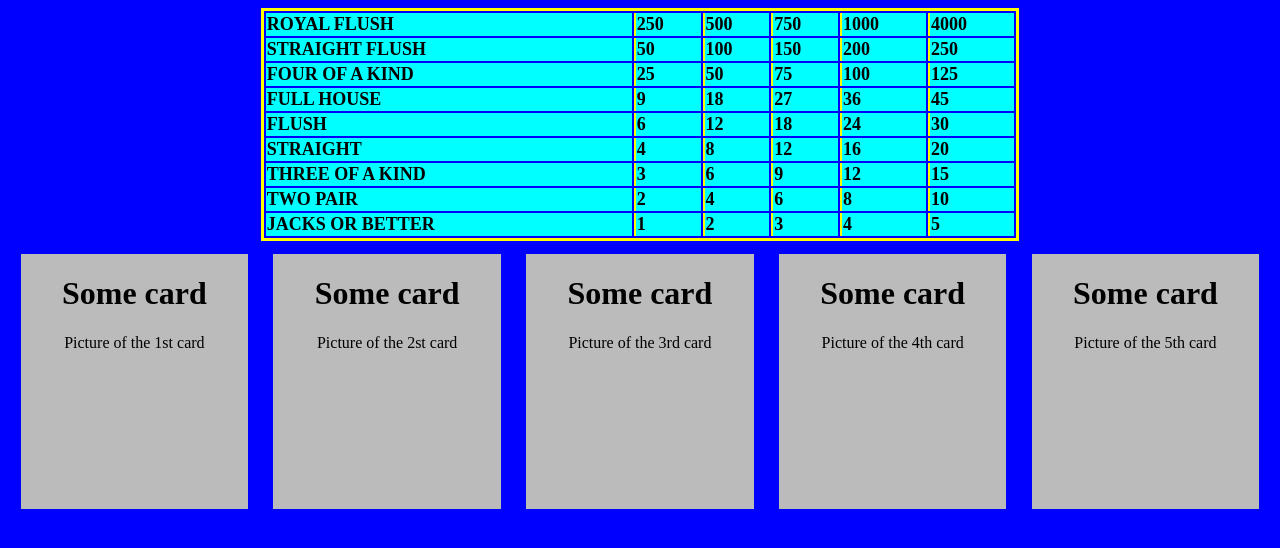
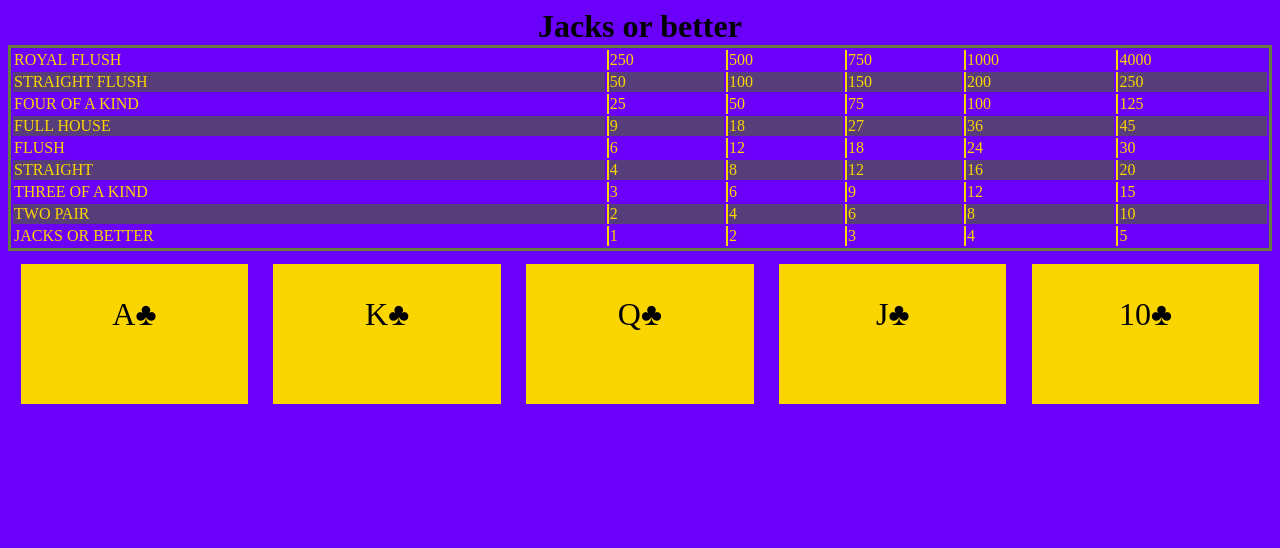
Before and after one commit to Ruslion/Django-VPS, a Django app: page / in a window 1280 px wide. Shown: the top 548 px of the page. Run offline with Django 5.2, Linux system fonts and the light colour scheme; some libraries are stand-ins or nearby versions.

Commit message:
updates to index.html

```diff
--- a/my_vps_project/videopoker/static/videopoker/stylesheet.css
+++ b/my_vps_project/videopoker/static/videopoker/stylesheet.css
@@ -1,3 +1,31 @@
+:root {
+  --base-color:#6A00FA;
+  --second-color:#A9FA00;
+  --third-color:#FAD500;
+  --fourth-color:#573D7A;
+  --fifth-color:#677A3D;
+  --sixth-color: #7A713D;
+}
+table {
+  width:100%;
+  border:3px solid;
+  border-color:var(--fifth-color);
+  margin:auto;
+  font-size:medium;
+  color:var(--third-color);
+  text-align: left;
+}
+
+
+h1 {
+  margin:auto;
+  width:fit-content;
+}
+
+.title {
+  width: 100%;
+
+}
 .hand {
     display:flex;
     width: 100%;
@@ -5,7 +33,7 @@
 .flip-card {
     background-color: transparent;
     width: 18%;
-    height: 255px;
+    height: 140px;
     perspective: 1000px; /* Remove this if you don't want the 3D effect */
     margin: 1%;
   }
@@ -36,8 +64,11 @@
 
   /* Style the front side (fallback if image is missing) */
   .flip-card-front {
-    background-color: #bbb;
+    background-color: var(--third-color);
     color: black;
+    font-size:xx-large;
+    vertical-align: middle;
+    height:100%
   }
 
   /* Style the back side */
@@ -53,15 +84,13 @@
   }
 
   table td + td {
-    border-left:2px solid yellow;
-  }
-  tr {
-    background-color: aqua;
+    border-left:2px solid var(--third-color);
   }
 
-  tr .alternate {
-    background-color: blue;
+
+  .alternate {
+    background-color: var(--fourth-color);
   }
   body {
-    background-color: blue;
+    background-color: var(--base-color);
   }
--- a/my_vps_project/videopoker/templates/videopoker/index.html
+++ b/my_vps_project/videopoker/templates/videopoker/index.html
@@ -11,8 +11,9 @@
 </head>
 
 <body>
+<div class="title"><h1>Jacks or better</h1></div>
 <div class="multiplier_table" >
-  <table style="width:60%;border:3px solid;border-color:yellow; margin:auto; font-size: large;font-weight: bold;">
+  <table>
     <tr><td>ROYAL FLUSH</td><td>250</td><td>500</td><td>750</td><td>1000</td><td>4000</td></tr>
     <tr class="alternate"><td>STRAIGHT FLUSH</td><td>50</td><td>100</td><td>150</td><td>200</td><td>250</td></tr>
     <tr><td>FOUR OF A KIND</td><td>25</td><td>50</td><td>75</td><td>100</td><td>125</td></tr>
@@ -29,8 +30,8 @@
   <div class="flip-card">
     <div class="flip-card-inner">
       <div class="flip-card-front">
-        <h1>Some card</h1>
-        <p>Picture of the 1st card</p>
+
+        <p>A♣</p>
       </div>
       <div class="flip-card-back">
         <img class="back" src="{% static 'videopoker/card_back_180.jpg' %}"></img>
@@ -43,8 +44,8 @@
   <div class="flip-card">
     <div class="flip-card-inner">
       <div class="flip-card-front">
-        <h1>Some card</h1>
-        <p>Picture of the 2st card</p>
+
+        <p>K♣</p>
       </div>
       <div class="flip-card-back">
         <img src="{% static 'videopoker/card_back_180.jpg' %}"></img>
@@ -56,8 +57,8 @@
   <div class="flip-card">
     <div class="flip-card-inner">
       <div class="flip-card-front">
-        <h1>Some card</h1>
-        <p>Picture of the 3rd card</p>
+
+        <p>Q♣</p>
       </div>
       <div class="flip-card-back">
         <img src="{% static 'videopoker/card_back_180.jpg' %}"></img>
@@ -69,8 +70,8 @@
   <div class="flip-card">
     <div class="flip-card-inner">
       <div class="flip-card-front">
-        <h1>Some card</h1>
-        <p>Picture of the 4th card</p>
+
+        <p>J♣</p>
       </div>
       <div class="flip-card-back">
         <img src="{% static 'videopoker/card_back_180.jpg' %}"></img>
@@ -82,8 +83,8 @@
   <div class="flip-card">
     <div class="flip-card-inner">
       <div class="flip-card-front">
-        <h1>Some card</h1>
-        <p>Picture of the 5th card</p>
+
+        <p>10♣</p>
       </div>
       <div class="flip-card-back">
         <img src="{% static 'videopoker/card_back_180.jpg' %}"></img>
--- a/my_vps_project/videopoker/video_poker_bot.py
+++ b/my_vps_project/videopoker/video_poker_bot.py
@@ -15,11 +15,11 @@ logger = logging.getLogger(__name__)
 # Define a few command handlers. These usually take the two arguments update and context.
 def start(update: Update, context: CallbackContext) -> None:
     """Send a message when the command /start is issued."""
-    update.message.reply_text('Hi!')
+    update.message.reply_text('Hello! This bot and mini app is still in development. Please stay with us. Thank you!')
 
 def help_command(update: Update, context: CallbackContext) -> None:
     """Send a message when the command /help is issued."""
-    update.message.reply_text('Help!')
+    update.message.reply_text('Hello! This bot and mini app is still in development. Please stay with us. Thank you!')
 
 def echo(update: Update, context: CallbackContext) -> None:
     """Echo the user message."""
```
